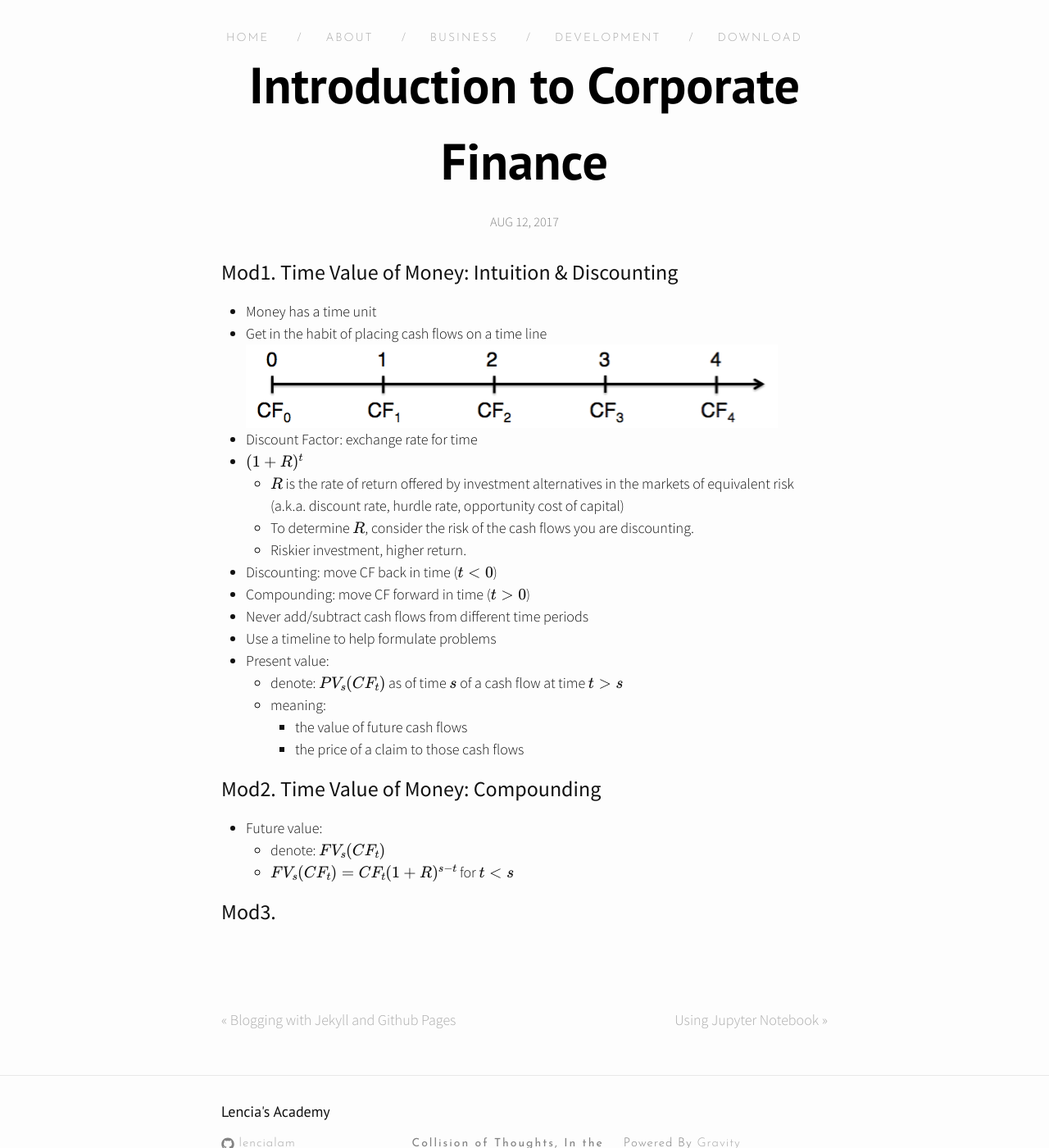
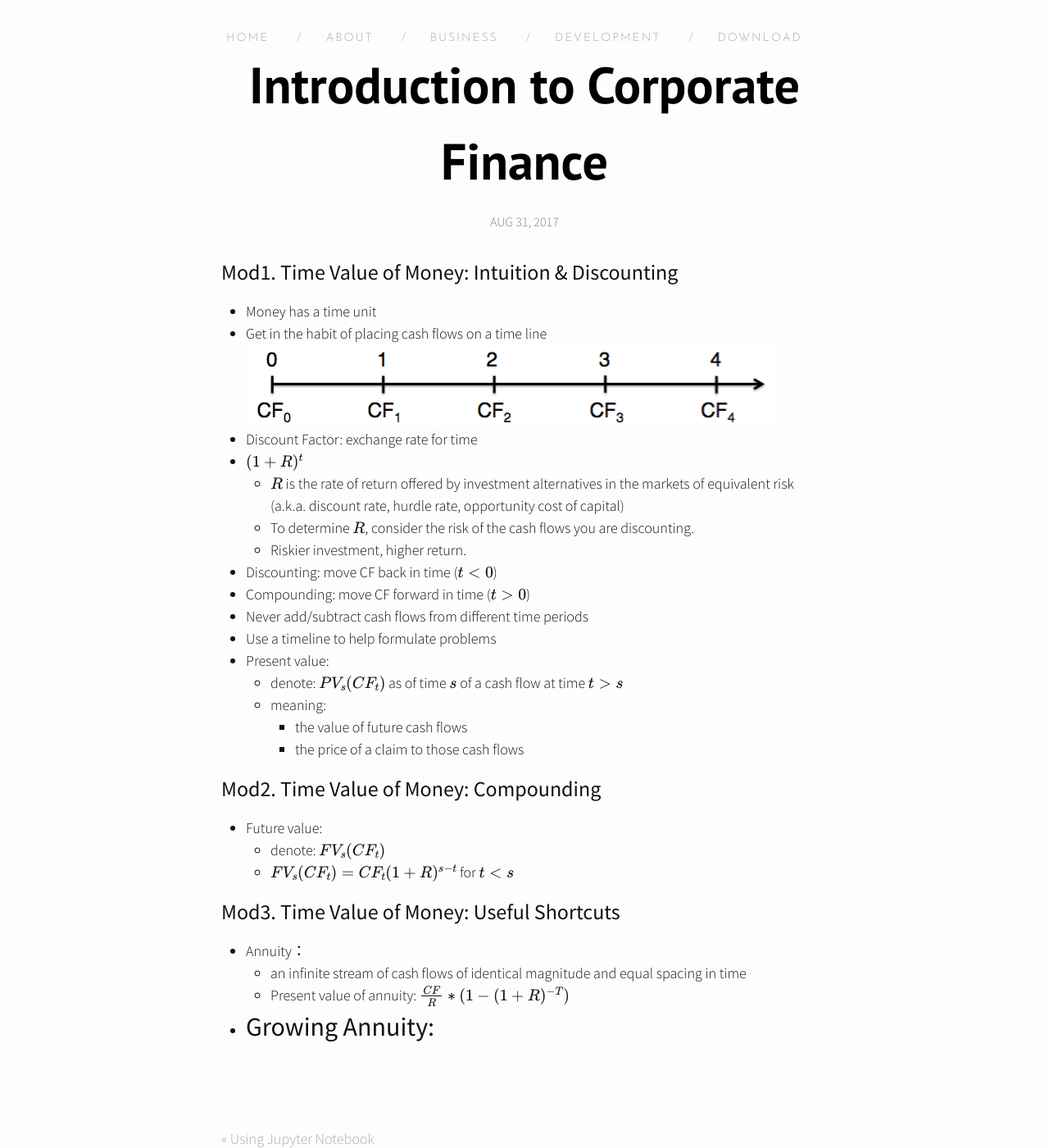
Before and after one commit to lencialam/lencialam.github.io, a Jekyll site: the page built from _posts/2017-08-31-introduction-to-corporate-finance.markdown, in a window 1280 px wide and 1400 px high, scrolled down 215 px. Shown: the whole window at 82% size. Built offline with Jekyll 4.4.1, drawn with Linux system fonts in a browser that asks for light colours; nearby versions of some CDN libraries; formulas are drawn with MathJax 3.

Commit message:
update for backp

```diff
--- a/_posts/2017-08-12-introduction-to-corporate-finance.markdown
+++ b/_posts/2017-08-31-introduction-to-corporate-finance.markdown
@@ -1,7 +1,7 @@
 ---
 layout: post
 title:  "Introduction to Corporate Finance"
-date:   2017-08-12 22:23:00 +0800
+date:   2017-08-31 13:26:00 +0800
 categories: ["business", "finance"]
 ---
 
@@ -29,4 +29,9 @@ categories: ["business", "finance"]
   - denote: \\(FV_{s}(CF_{t})\\)
   - \\(FV_{s}(CF_{t})=CF_{t}(1+R)^{s-t}\\) for \\(t<s\\)
 
-### Mod3.
+### Mod3. Time Value of Money: Useful Shortcuts
++ Annuity：
+  - an infinite stream of cash flows of identical magnitude and equal spacing in time
+  - Present value of annuity: \\(\frac{CF}{R}*(1-(1+R)^{-T})\\)
++ Growing Annuity:
+  -
```
